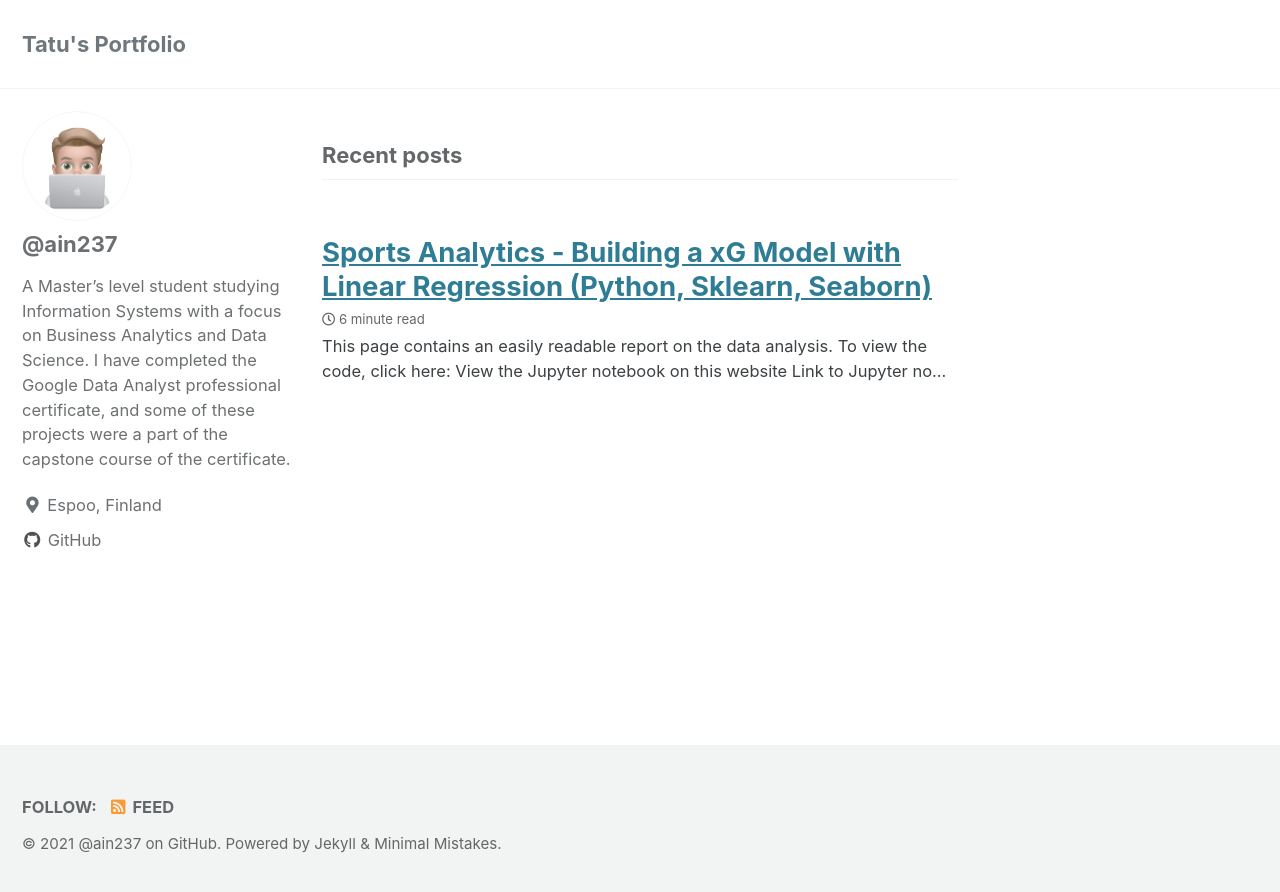
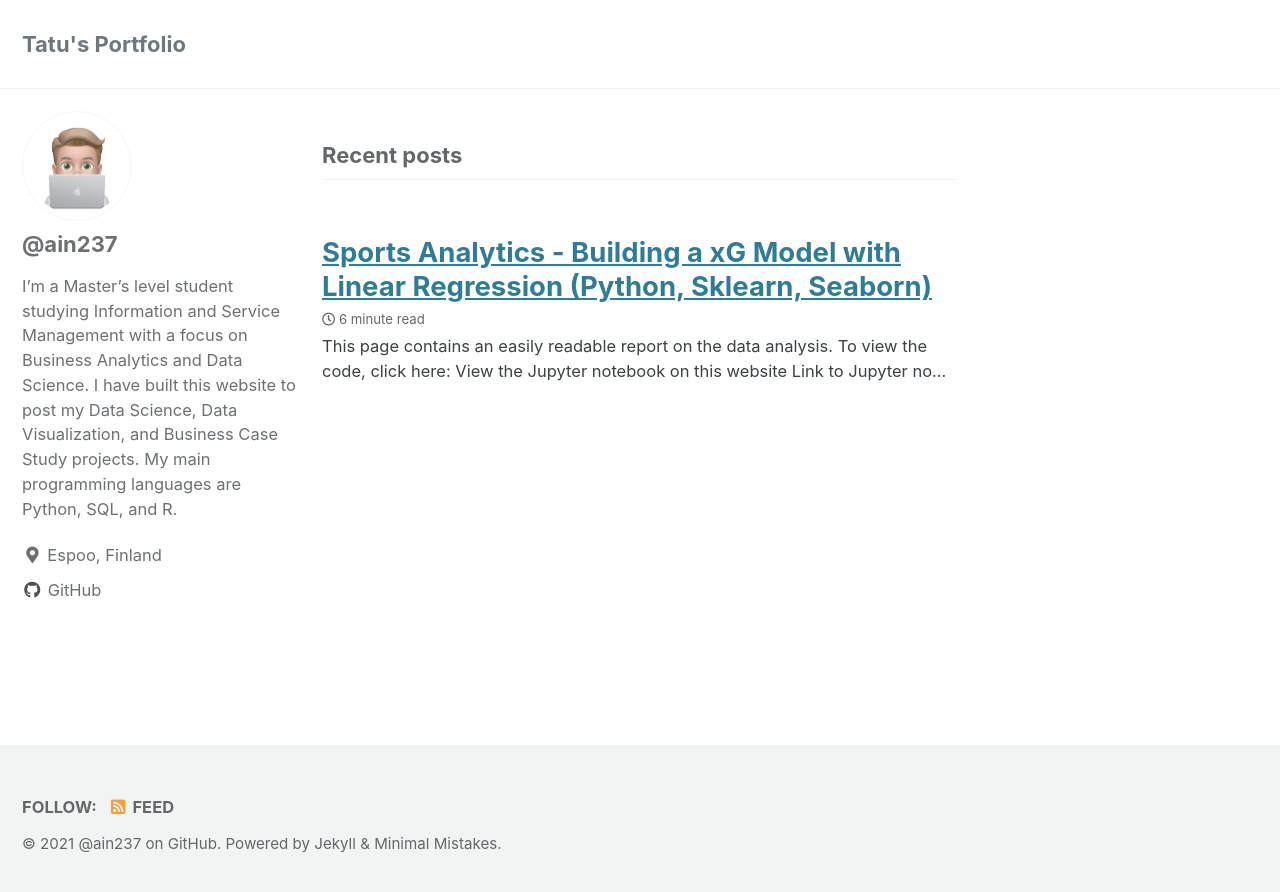
Before and after one commit to ain237/Portfolio, a Jekyll site: the page built from index.html, in a window 1280 px wide. Shown: the top 892 px of the page. Built offline with Jekyll 4.4.1, drawn with Linux system fonts in a browser that asks for light colours; cached includes are drawn as plain includes; the list of posts is cut into pages by our own code.

Commit message:
Update _config.yml

```diff
--- a/_config.yml
+++ b/_config.yml
@@ -103,7 +103,7 @@ analytics:
 author:
   name             : "@ain237"
   avatar           : img1.png
-  bio              : "A Master's level student studying Information Systems with a focus on Business Analytics and Data Science. I have completed the Google Data Analyst professional certificate, and some of these projects were a part of the capstone course of the certificate."
+  bio              : "I'm a Master's level student studying Information and Service Management with a focus on Business Analytics and Data Science. I have built this website to post my Data Science, Data Visualization, and Business Case Study projects. My main programming languages are Python, SQL, and R."
   location         : "Espoo, Finland"
   email            :
   links:
```
